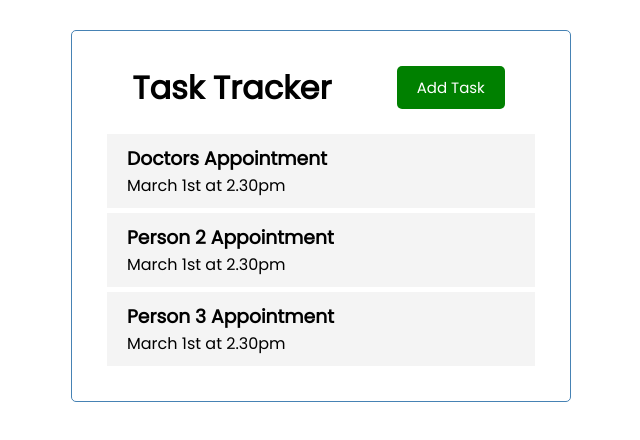
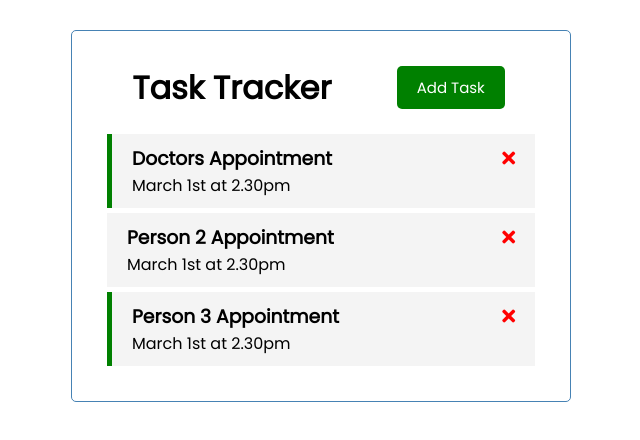
Before and after one commit to lkmSasanga/task-tracker, a Vue app: page / in a window 1280 px wide. Shown: the top 440 px of the page, without its empty margins (319-959 px from the left). Built offline with nearby package versions, Linux system fonts and the light colour scheme.

Commit message:
reminder added

```diff
--- a/src/App.vue
+++ b/src/App.vue
@@ -32,7 +32,7 @@ export default {
         id: 2,
         text: 'Person 2 Appointment',
         day: 'March 1st at 2.30pm',
-        reminder: true
+        reminder: false
       },
       {
         id: 3,
--- a/src/components/Task.vue
+++ b/src/components/Task.vue
@@ -1,6 +1,8 @@
 <template>
-  <div class="task">
-    <h3>{{ task.text }}</h3>
+  <div :class="[task.reminder ? 'reminder' : '', 'task']">
+    <h3>{{ task.text }}
+        <i class="fas fa-times"></i>
+    </h3>
     <p>{{ task.day }}</p>
   </div>
 </template>
```
